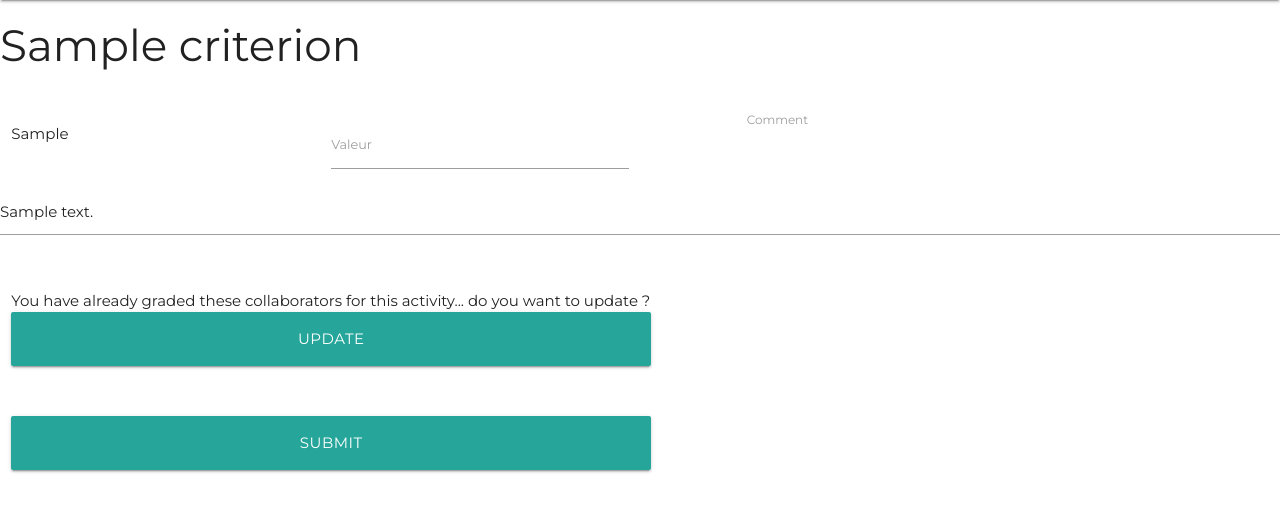
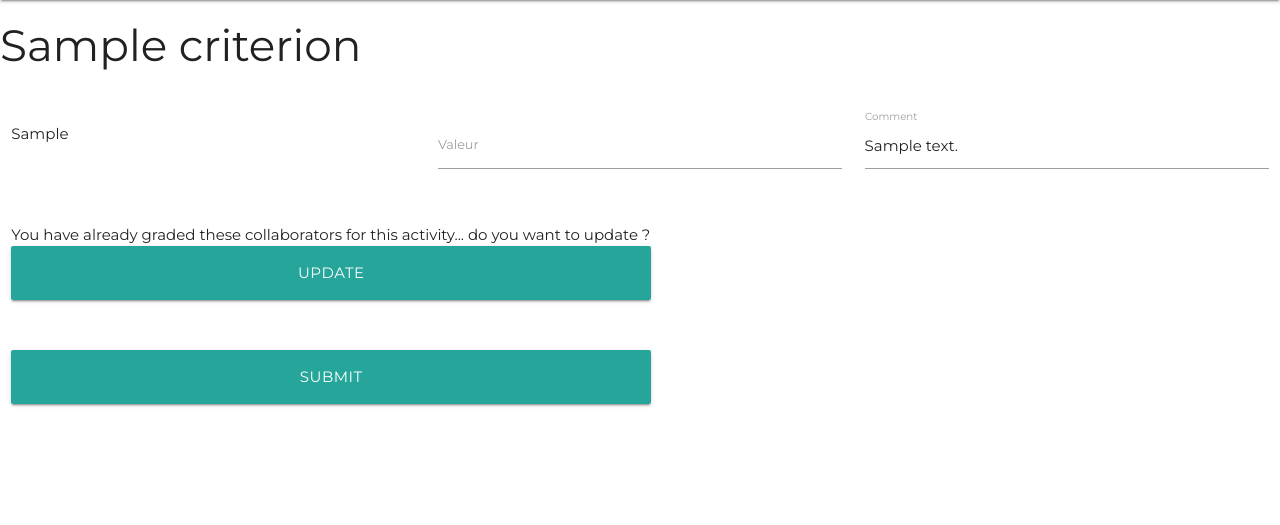
Before and after one commit to Faventyne/teamgala2, a PHP site: template templates/activity_grade.html.twig in a window 1280 px wide. Shown: the part 64-589 px from the top of the page. Run offline with PHP 8.4, Linux system fonts and the light colour scheme; the template is opened without the code that fills it: most values are stand-ins (such as "Sample title", 1, 10 or a date in 2020); some libraries are stand-ins or nearby versions.

Commit message:
Grade view modification : comments added

```diff
--- a/templates/activity_grade.html.twig
+++ b/templates/activity_grade.html.twig
@@ -29,10 +29,10 @@
             {% for participant in stage.participants %}
 
                 <div class="row">
-                    <div class="input-field col s5 m3">
+                    <div class="input-field col s6 m4">
                     {{ participant.usr_firstname }}
                     </div>
-                    <div class="input-field col s5 m3">
+                    <div class="input-field col s6 m4">
                         <label for="grade"> Valeur </label>
                         {% if stage.criterion.step is null %}
                             {%  if participant.grade == NULL %}
@@ -52,15 +52,18 @@
                             {% endif %}
                         {% endif %}
                     </div>
-                    <div class="input-field col s10 m1"></div>
+                <!--</div>
+                <div class="row"> -->
+                    <div class="input-field col s12 m4">
                         <label for="comment"> Comment </label>
                         {% if participant.grade == NULL %}
                             <input type="text" id="comment" name="comment-{{ participant.usr_id }}">
                         {% else %}
                             <input type="text" id="comment" name="comment-{{ participant.usr_id }}" value="{{ participant.comment }}">
                         {% endif %}
+                    </div>
+                </div>
 
-                </div>
 
 
             {% endfor %}
```
Also changed, not shown: src/Controller/ActivityController.php (+11 -1 lines).
